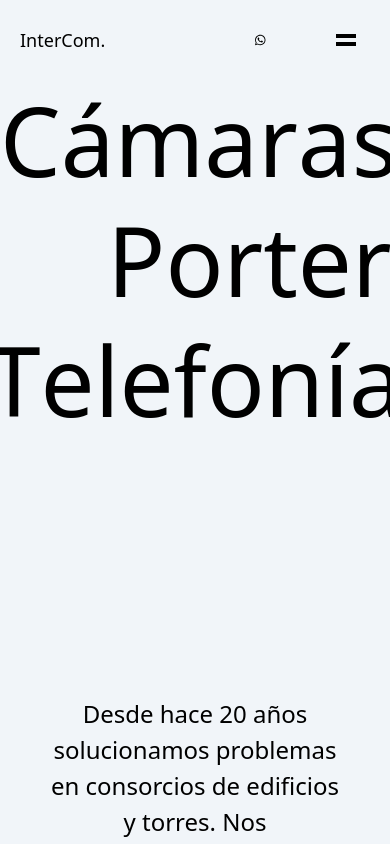
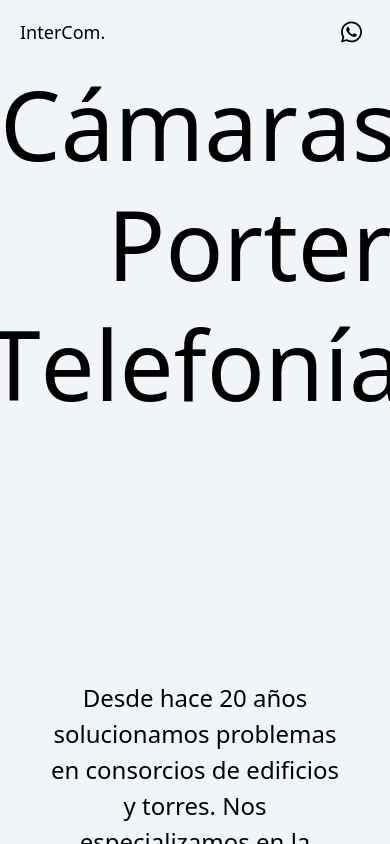
Before and after one commit to joacoguzmanz/intercom-web, a React (Vite) app: page / in a window 390 px wide. Shown: the top 844 px of the page. Built offline with nearby package versions, Linux system fonts and the light colour scheme.

Commit message:
nav modifications

```diff
--- a/index.html
+++ b/index.html
@@ -4,7 +4,7 @@
     <meta charset="UTF-8" />
     <link rel="icon" type="image/svg+xml" href="/vite.svg" />
     <meta name="viewport" content="width=device-width, initial-scale=1.0" />
-    <title>Vite + React</title>
+    <title>InterCom. Portero Eléctrico</title>
   </head>
   <body>
     <div id="root"></div>
--- a/src/App.jsx
+++ b/src/App.jsx
@@ -6,7 +6,7 @@ import Contact from "./components/Contact.jsx";
 
 function App() {
   return (
-      <div className='bg-slate-100'>
+      <div className='bg-slate-100 scroll-smooth'>
           <Navbar />
           <Hero />
           <div id='empresa' className='py-32 md:py-52'>
--- a/src/components/Navbar.jsx
+++ b/src/components/Navbar.jsx
@@ -5,6 +5,7 @@ import {faWhatsapp} from "@fortawesome/free-brands-svg-icons";
 const links = ['Empresa', 'Servicios', 'Trabajos', 'Contacto'];
 
 const Navbar = () => {
+
     return (
         <motion.div initial={{ opacity: 0, y: -180 }} animate={{ opacity: 1, y: 0 }} transition={{ ease: 'easeInOut', duration: 1, delay: 0.6 }}
             className='flex justify-between items-center mx-5 py-4 md:py-14 md:mx-16 lg:mx-32'>
@@ -12,17 +13,20 @@ const Navbar = () => {
             <nav className='hidden lg:block lg:w-full lg:flex lg:justify-center'>
                 {links.map((link, i) =>
                     <li key={link[i]} className='list-none lg:mx-10 lg:font-medium'>
-                        <a href={`#${link.toLowerCase()}`}>{link}</a>
+                        <a href={`#${link.toLowerCase()}`}
+                           onClick={(e) => {
+                               let section = link.toLowerCase();
+                               let element = document.getElementById(section);
+                               e.preventDefault();
+                               element.scrollIntoView({ behavior: "smooth" });
+                           }}>{link}</a>
                     </li>
                 )}
             </nav>
-            <div className='flex-1 mr-2 text-xs md:text-3xl md:mr-0 md:font-medium md:text-center'>
+            <div className='flex-1 mr-2 text-2xl md:text-3xl md:mr-0 md:font-medium text-right lg:text-center'>
                 <a href={'https://wa.me/5491155116365'} target='_blank'><FontAwesomeIcon icon={faWhatsapp} /></a>
             </div>
-            <div className='h-12 w-12 rounded-full flex flex-col justify-center items-center duration-300 ease-[cubic-bezier(0.215, 0.61, 0.355, 1)] hover:bg-gray-400 lg:hidden'>
-                <span className='w-5 h-1 my-0.5 bg-black block md:w-6'></span>
-                <span className='w-5 h-1 my-0.5 bg-black block md:w-6'></span>
-            </div>
+
         </motion.div>
     );
 }
```
